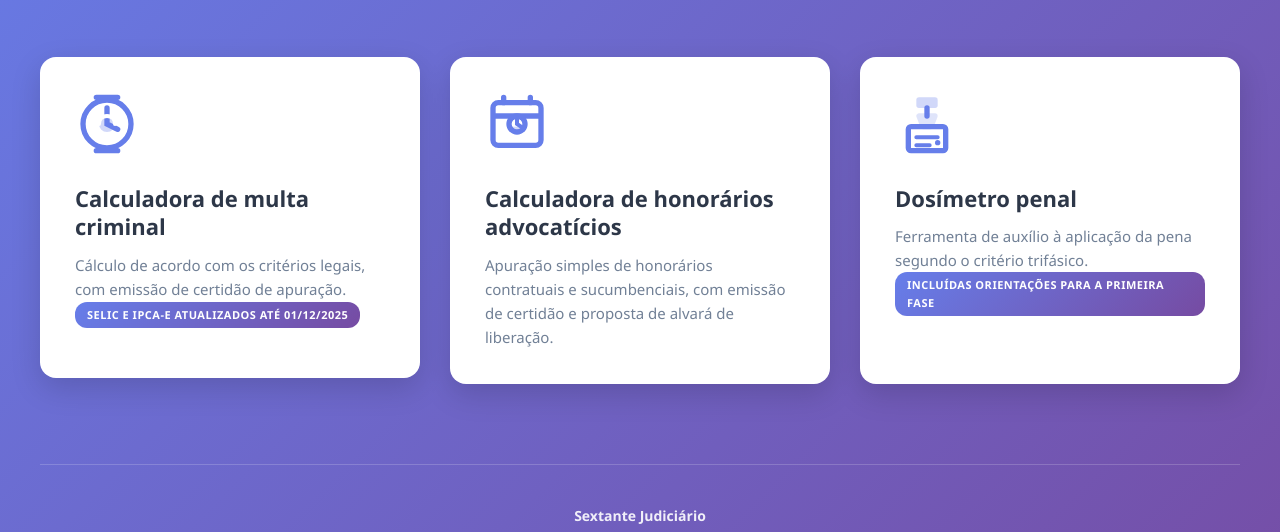
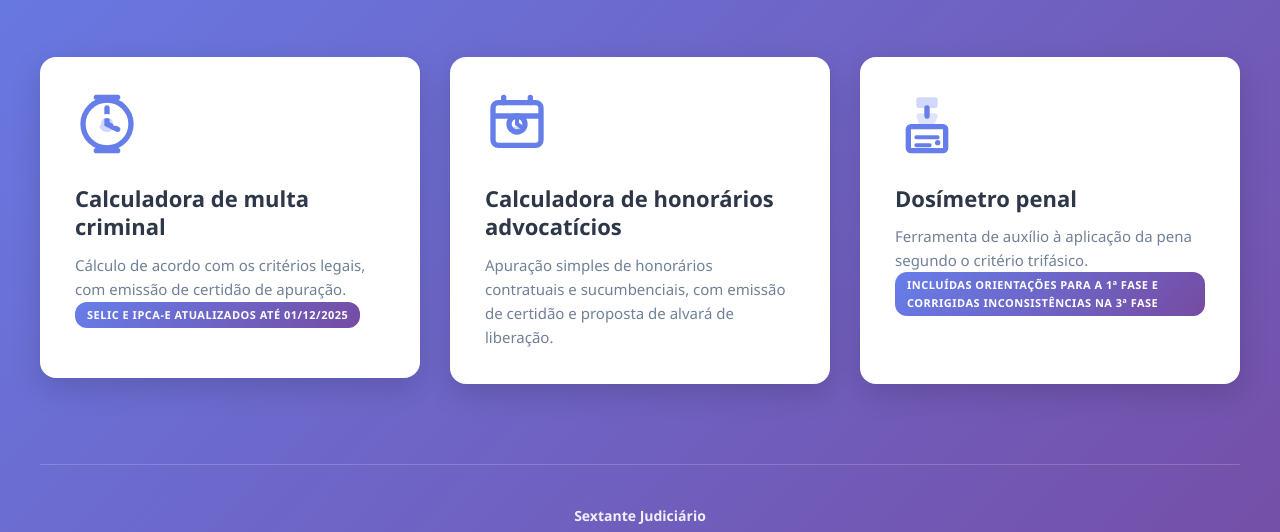
Before and after one commit to coutinhotco-create/sextante-judiciario, a plain HTML site: page index.html in a window 1280 px wide. Shown: the part 266-798 px from the top of the page. Drawn offline with Linux system fonts and the light colour scheme.

Commit message:
Update index.html

```diff
--- a/index.html
+++ b/index.html
@@ -280,7 +280,7 @@
         </svg>
         <h2>Dosímetro penal</h2>
         <p>Ferramenta de auxílio à aplicação da pena segundo o critério trifásico.</p>
-        <span class="card-badge">Incluídas orientações para a primeira fase</span>
+        <span class="card-badge">Incluídas orientações para a 1ª fase e corrigidas inconsistências na 3ª fase</span>
       </div>
     </div>
 
```
